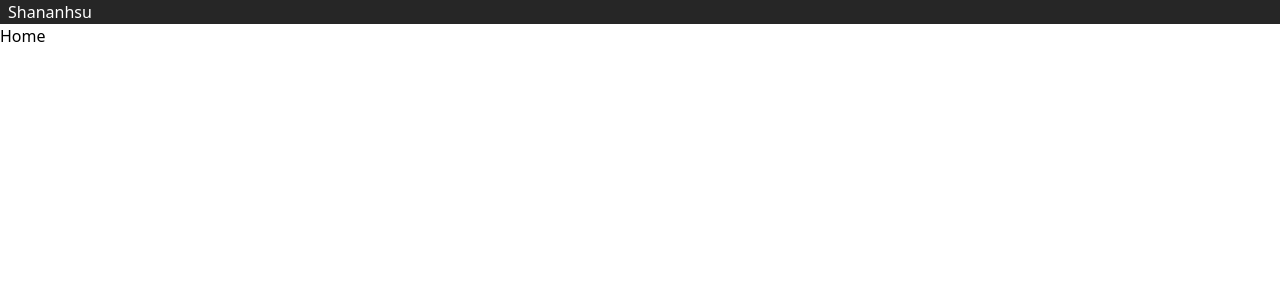
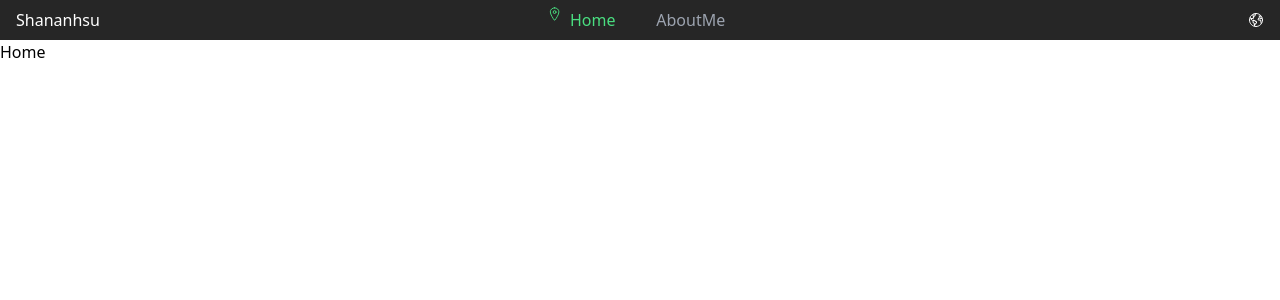
Before and after one commit to Shananhsu/resume, a React (Vite) app: page / in a window 1280 px wide. Shown: the top 300 px of the page. Built offline with nearby package versions, Linux system fonts and the light colour scheme.

Commit message:
新增 1.電腦版navbar

```diff
--- a/src/components/navbar/Desktop.tsx
+++ b/src/components/navbar/Desktop.tsx
@@ -1,8 +1,43 @@
-//電腦版
+//react router dom
+import { menuData } from "./data.ts";
+
+//react icons
+import { IoEarthOutline, IoLocationOutline } from "react-icons/io5";
+
+//導覽列資料
+import { NavLink } from "react-router-dom";
+
 const Desktop = () => {
   return (
-    <nav className="hidden lg:block px-2">
-      <h1>Shananhsu</h1>
+    <nav className="hidden lg:flex py-2 px-4 items-center">
+      <h1 className="w-2/12">Shananhsu</h1>
+      <div className="flex items-center justify-center w-8/12">
+        {menuData.map((item) => (
+          <NavLink
+            key={item.id}
+            to={item.link}
+            className={({ isActive }) =>
+              `${isActive ? "text-green-400" : "text-gray-400"}`
+            }
+          >
+            {({ isActive }) => (
+              <div className="mx-2 flex justify-center items-center">
+                {isActive && (
+                  <IoLocationOutline className="text-2xl animate-bounce" />
+                )}
+                <p className={`w-full mx-2 ${!isActive && "hover:text-white"}`}>
+                  {item.title}
+                </p>
+              </div>
+            )}
+          </NavLink>
+        ))}
+      </div>
+      <div className="w-2/12 flex justify-end">
+        <button className="hover:text-green-400">
+          <IoEarthOutline />
+        </button>
+      </div>
     </nav>
   );
 };
```
